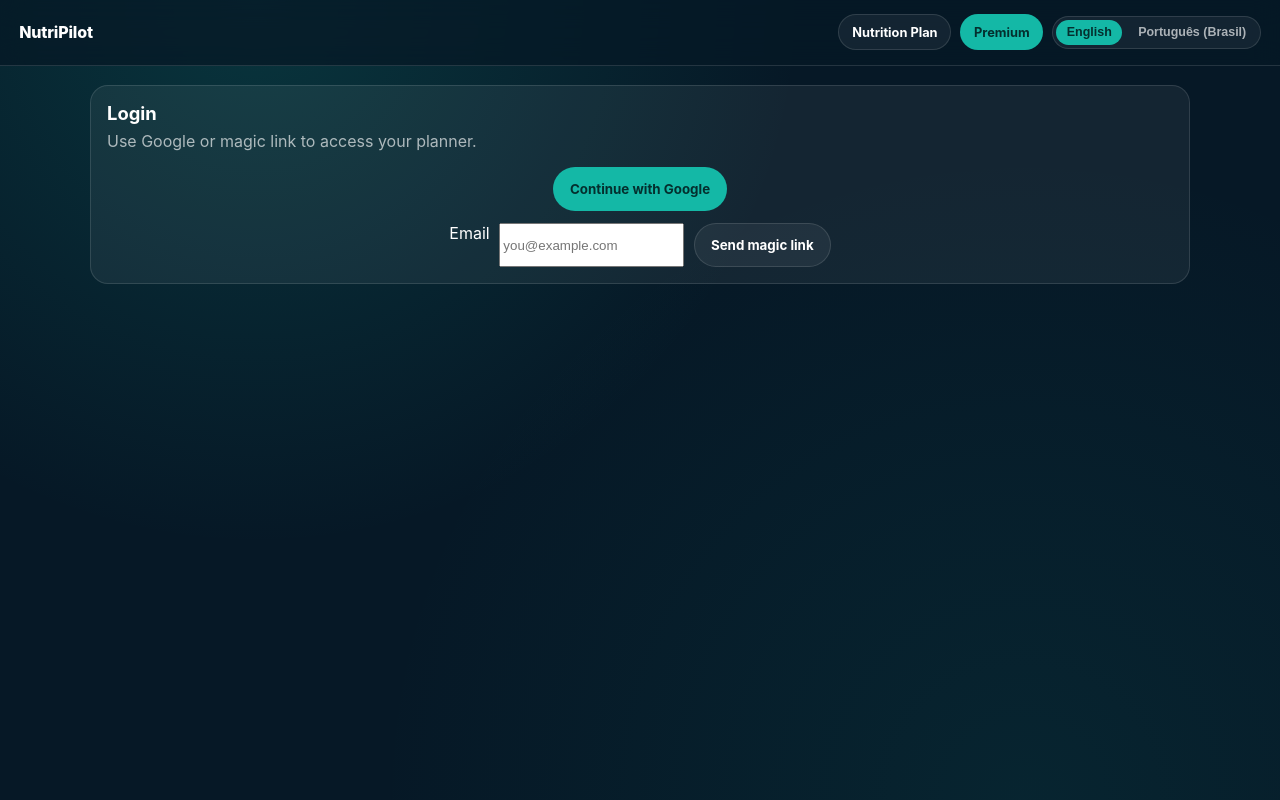
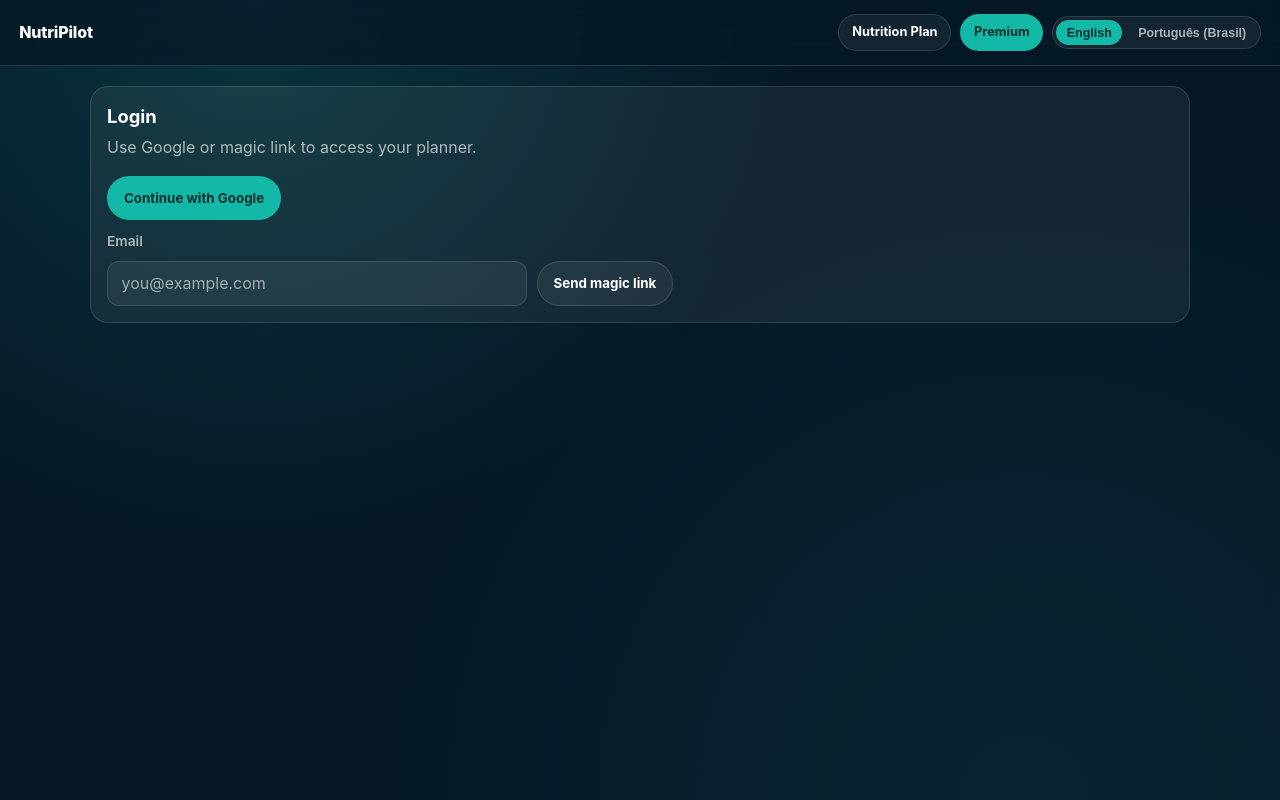
Before and after one commit to criptobot25/smartmarket-planner, a Next.js app: page /login in a window 1280 px wide. Built offline with nearby package versions, Linux system fonts and the light colour scheme.

Commit message:
style: harden global App Router UI foundation and form states

```diff
--- a/app/globals.css
+++ b/app/globals.css
@@ -12,6 +12,7 @@ body {
 
 body {
   font-family: var(--font-main);
+  line-height: 1.45;
   color: var(--color-text);
   background:
     radial-gradient(circle at 20% 0%, rgba(20, 184, 166, 0.18), transparent 42%),
@@ -151,6 +152,13 @@ a {
   flex-wrap: wrap;
 }
 
+.np-actions label {
+  width: 100%;
+  font-size: 0.86rem;
+  color: var(--color-text-muted);
+  font-weight: 600;
+}
+
 .np-btn {
   display: inline-flex;
   align-items: center;
@@ -163,6 +171,20 @@ a {
   font-weight: 700;
   font-family: inherit;
   cursor: pointer;
+  transition: background-color 0.2s ease, border-color 0.2s ease, opacity 0.2s ease;
+}
+
+.np-btn:disabled {
+  opacity: 0.65;
+  cursor: not-allowed;
+}
+
+.np-btn:focus-visible,
+.np-tab:focus-visible,
+.np-lang button:focus-visible,
+.np-input:focus-visible {
+  outline: 2px solid var(--color-primary);
+  outline-offset: 2px;
 }
 
 .np-btn-nav {
@@ -180,6 +202,22 @@ a {
   border-color: var(--color-border);
   background: var(--color-surface);
   color: var(--color-text);
+}
+
+.np-input {
+  width: min(100%, 420px);
+  min-height: 2.75rem;
+  padding: 0.6rem 0.85rem;
+  border-radius: 12px;
+  border: 1px solid var(--color-border);
+  background: var(--color-surface);
+  color: var(--color-text);
+  font: inherit;
+}
+
+.np-input::placeholder {
+  color: var(--color-text-muted);
+  opacity: 0.9;
 }
 
 .np-grid {
@@ -226,6 +264,10 @@ a {
   color: var(--color-text-muted);
 }
 
+.np-card .np-actions {
+  justify-content: flex-start;
+}
+
 .np-muted {
   font-size: 0.88rem;
   color: var(--color-text-muted);
@@ -247,9 +289,14 @@ a {
 
   .np-actions {
     flex-direction: column;
+    align-items: stretch;
   }
 
   .np-btn {
+    width: 100%;
+  }
+
+  .np-input {
     width: 100%;
   }
 }
```
